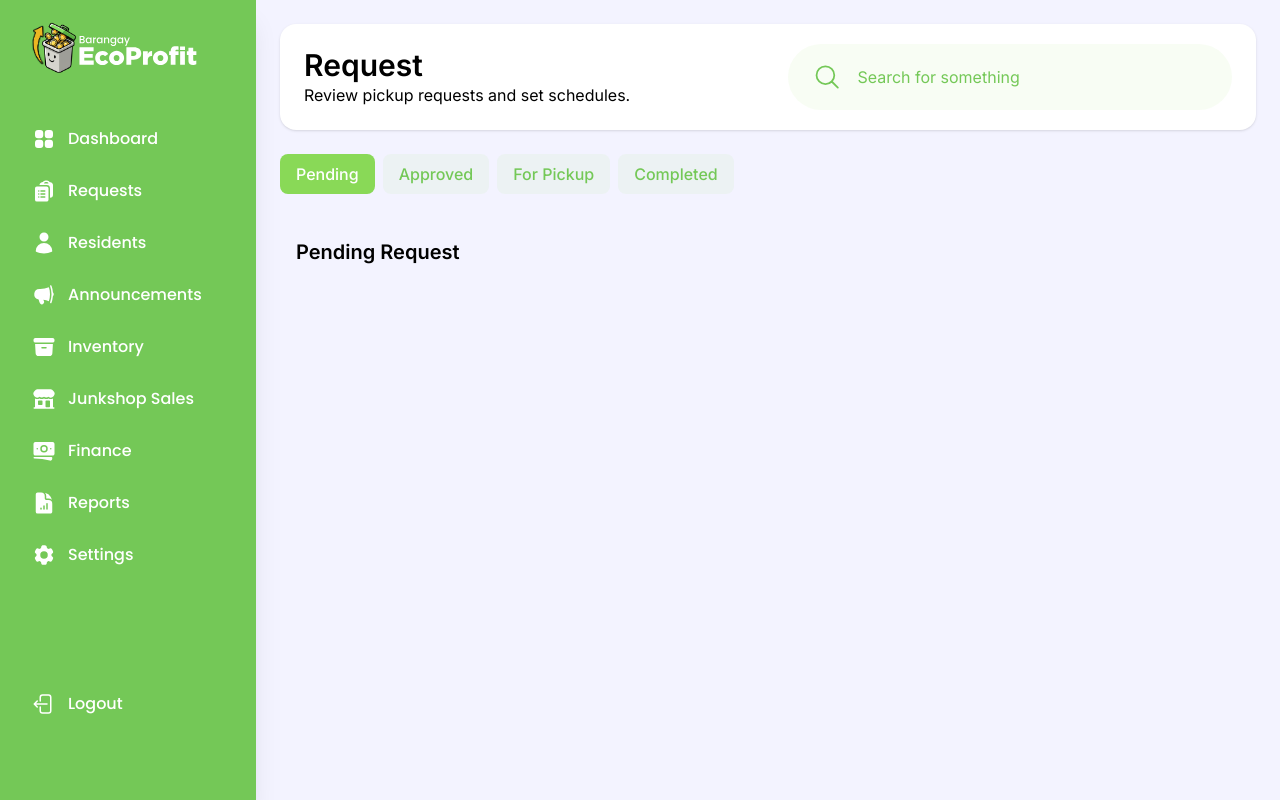
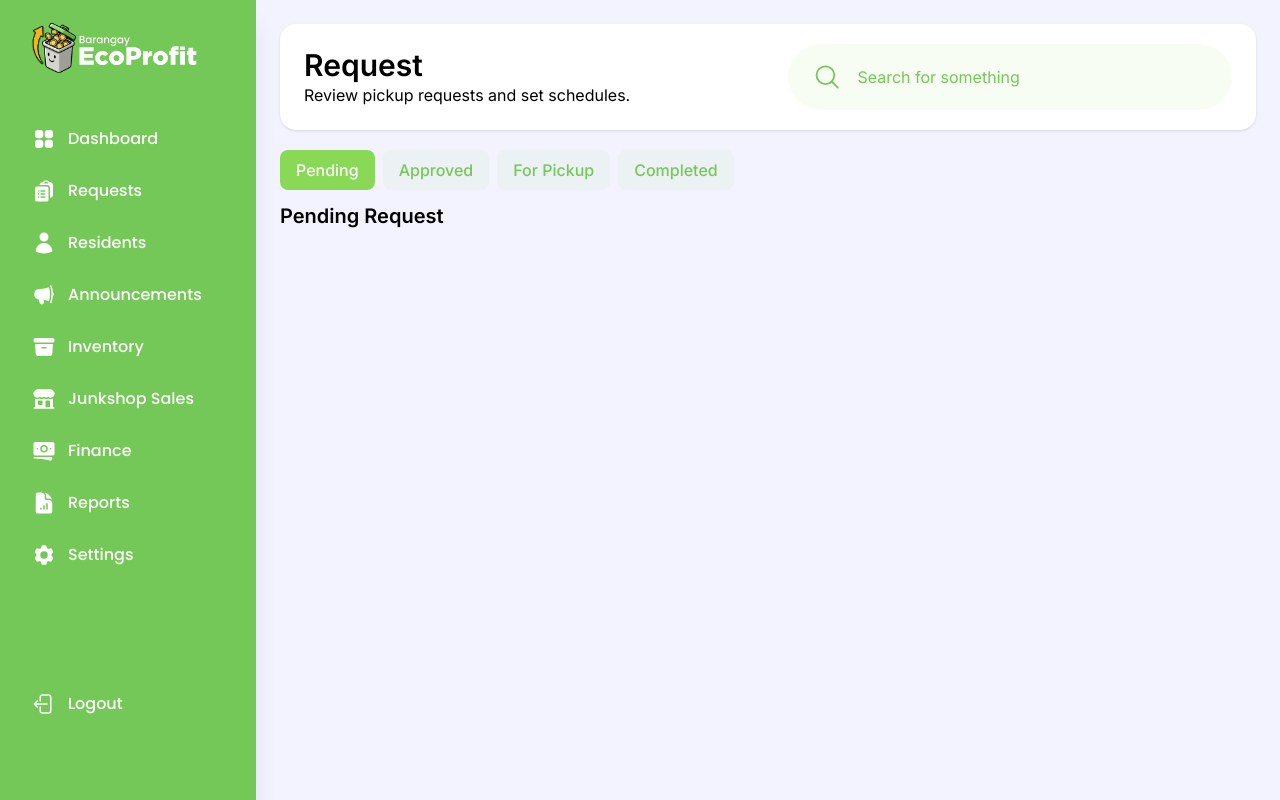
Before and after one commit to kentvillalun/ecoprofit, a Next.js app in the folder frontend/: page /collection-requests in a window 1280 px wide. Built offline with nearby package versions, Linux system fonts and the light colour scheme.

Commit message:
Started implementing or making the request table

```diff
--- a/frontend/src/app/(barangay)/collection-requests/page.jsx
+++ b/frontend/src/app/(barangay)/collection-requests/page.jsx
@@ -4,21 +4,18 @@ import { Page } from "@/components/layout/Page";
 import { PageContent } from "@/components/layout/PageContent";
 import { BarangayTopBar } from "@/components/navigation/BarangayTopBar";
 import { BarangayHeaderCard } from "@/components/ui/BarangayHeaderCard";
-import { RequestCard } from "@/components/ui/RequestCard";
+import { RequestCard } from "@/components/requests/RequestCard";
 import { SearchInput } from "@/components/ui/SearchInput";
 import { StatusChip } from "@/components/ui/StatusChip";
 import { useState } from "react";
 import { Inter } from "next/font/google";
 import { mockRequests } from "./mockRequests";
+import { RequestTable } from "@/components/requests/RequestTable";
 
 const inter = Inter({
   subsets: ["latin"],
   weight: ["400", "500", "600", "700"],
 });
-
-// TODO
-// Make a StatusChips component
-// Make a RequestCard component
 
 export default function CollectionRequests() {
   const [currentTab, setCurrentTab] = useState("pending");
@@ -30,19 +27,16 @@ export default function CollectionRequests() {
     { key: "completed", label: "Completed" },
   ];
 
-
-
-
-
   return (
     <Page>
       <BarangayTopBar title="Collection Requests" />
-      <PageContent className="bg-[#F3F3FF]! md:pl-70 md:p-6">
+      <PageContent className="bg-[#F3F3FF]! md:pl-70 md:p-6 md:gap-5">
         <BarangayHeaderCard
           title={"Request"}
           subtitle={"Review pickup requests and set schedules."}
         />
         <SearchInput />
+        <div className="flex flex-col">
           <StatusChip
             STATUS_TABS={STATUS_TABS}
             currentTab={currentTab}
@@ -50,13 +44,16 @@ export default function CollectionRequests() {
           />
           <div className={`${inter.className}`}>
             {currentTab === "pending" && (
-            <h2 className="font-semibold text-xl pb-2 pl-3 md:pl-4">Pending Request</h2>
+              <h2 className="font-semibold text-xl pb-2 pl-3 md:pl-0">
+                Pending Request
+              </h2>
             )}
             <div className="flex md:hidden flex-col gap-2">
-
               {mockRequests.map((r) => (
-              <RequestCard data={r}/>
+                <RequestCard data={r} key={r.id} />
               ))}
+            </div>
+            <RequestTable mockRequests={mockRequests} status={"pending"}/>
           </div>
         </div>
       </PageContent>
--- a/frontend/src/components/navigation/Sidebar.jsx
+++ b/frontend/src/components/navigation/Sidebar.jsx
@@ -73,7 +73,7 @@ export const Sidebar = () => {
 
   return (
     <aside
-      className={`w-64 h-screen flex flex-col justify-between bg-[#74C857] fixed top-0 text-white left-0 z-10 md:shadow-xl ${poppins.className} overflow-auto`}
+      className={`w-64 h-screen flex flex-col justify-between bg-[#74C857] fixed top-0 text-white left-0 z-10 md:shadow-xl ${poppins.className} overflow-auto z-100`}
     >
       <div className="p-4 flex flex-col gap-9">
         <div className="flex flex-row justify-between items-center">
--- /dev/null
+++ b/frontend/src/components/requests/PendingActions.jsx
@@ -0,0 +1,13 @@
+import Link from "next/link";
+
+export const PendingActions = () => {
+  return (
+    <div className="flex flex-row gap-3 items-center">
+      <Link href={""} className="text-gray-600">
+        View
+      </Link>
+      <button className="text-green-600">Approve</button>
+      <button className="text-red-600">Decline</button>
+    </div>
+  );
+};
--- /dev/null
+++ b/frontend/src/components/requests/RequestTable.jsx
@@ -0,0 +1,34 @@
+import { Inter } from "next/font/google"
+import { Pill } from "../ui/Pill"
+
+const inter = Inter({
+    subsets: ["latin"],
+    weight: ["400", "500", "600", "700"]
+})
+
+
+
+export const RequestTable = ({mockRequests, status}) => {
+
+    const tableConfig = {
+        pending: [
+            { header: "Date", render: (mockRequests) => mockRequests.createdAt },
+            { header: "Household", render: (mockRequests) => mockRequests.residentName },
+            { header: "Sitio", render: (mockRequests) => mockRequests.sitio },
+            { header: "Material", render: (mockRequests) => mockRequests.materialType },
+            { header: "Est. Qty", render: (mockRequests) => mockRequests.estimatedWeight },
+            { header: "Status", render: (mockRequests) => <Pill type={mockRequests.status}/> },
+            { header: "Action", render: (mockRequests) => <Pill type={mockRequests.status}/> },
+
+        ]
+    }
+
+    return (
+        <div className={`${inter.className} hidden md:flex`}>
+            <div>
+
+            </div>
+        </div>
+
+    )
+}
--- a/frontend/src/components/ui/StatusChip.jsx
+++ b/frontend/src/components/ui/StatusChip.jsx
@@ -7,7 +7,7 @@ const inter = Inter({
 
 export const StatusChip = ({ STATUS_TABS, currentTab, setCurrentTab }) => {
   return (
-    <div className="gap-2 flex flex-row items-start justify-start overflow-x-auto pb-3 min-h-15 overflow-y-hidden">
+    <div className="gap-2 flex flex-row items-start justify-start overflow-x-auto pb-3 min-h-15 md:min-h-5 overflow-y-hidden">
       {STATUS_TABS.map((tab) => {
         const isActive = currentTab === tab.key;
         return (
```
Also changed, not shown: frontend/src/components/requests/RequestCard.jsx (renamed from frontend/src/components/ui/RequestCard.jsx, +6 -3 lines). Lines whose indentation alone changed are shown as unchanged.
